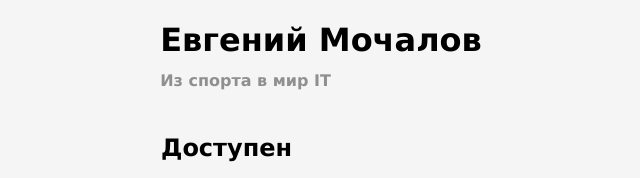
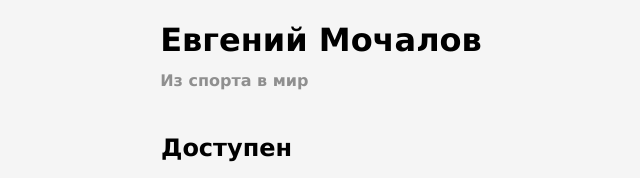
Before and after one commit to mochalove-qa/cv, a plain HTML site: page index.html in a window 1280 px wide. Shown: the part 353-531 px from the top of the page, 319-959 px from the left. Drawn offline with Linux system fonts and the light colour scheme.

Commit message:
Update index.html

```diff
--- a/index.html
+++ b/index.html
@@ -12,7 +12,7 @@
     <header class="header">
       <img src="./avatar.jpg" alt="avatar" class="header__avatar" />
       <h1 class="header__title">Евгений Мочалов</h1>
-      <h3 class="header__subtitle">Из спорта в мир IT</h3>
+      <h3 class="header__subtitle">Из спорта в мир</h3>
     </header>
     <main>
       <section class="links">
```
